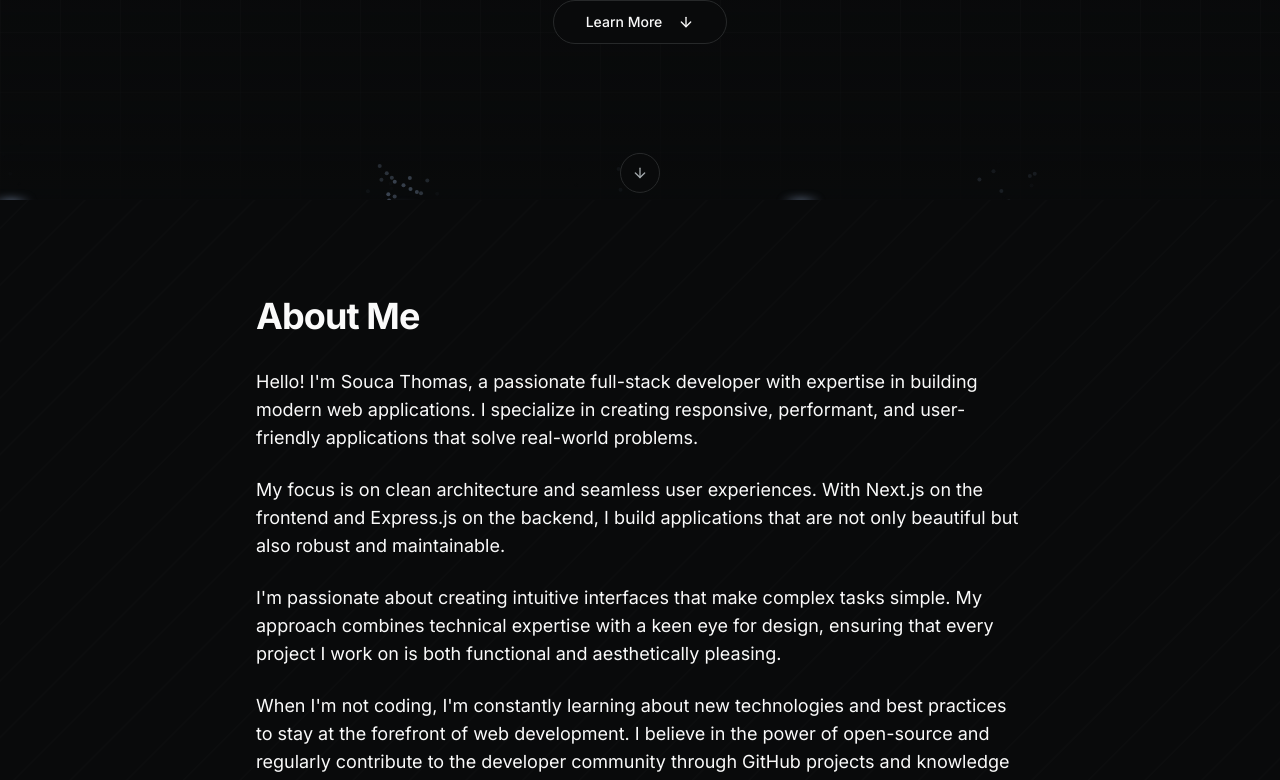
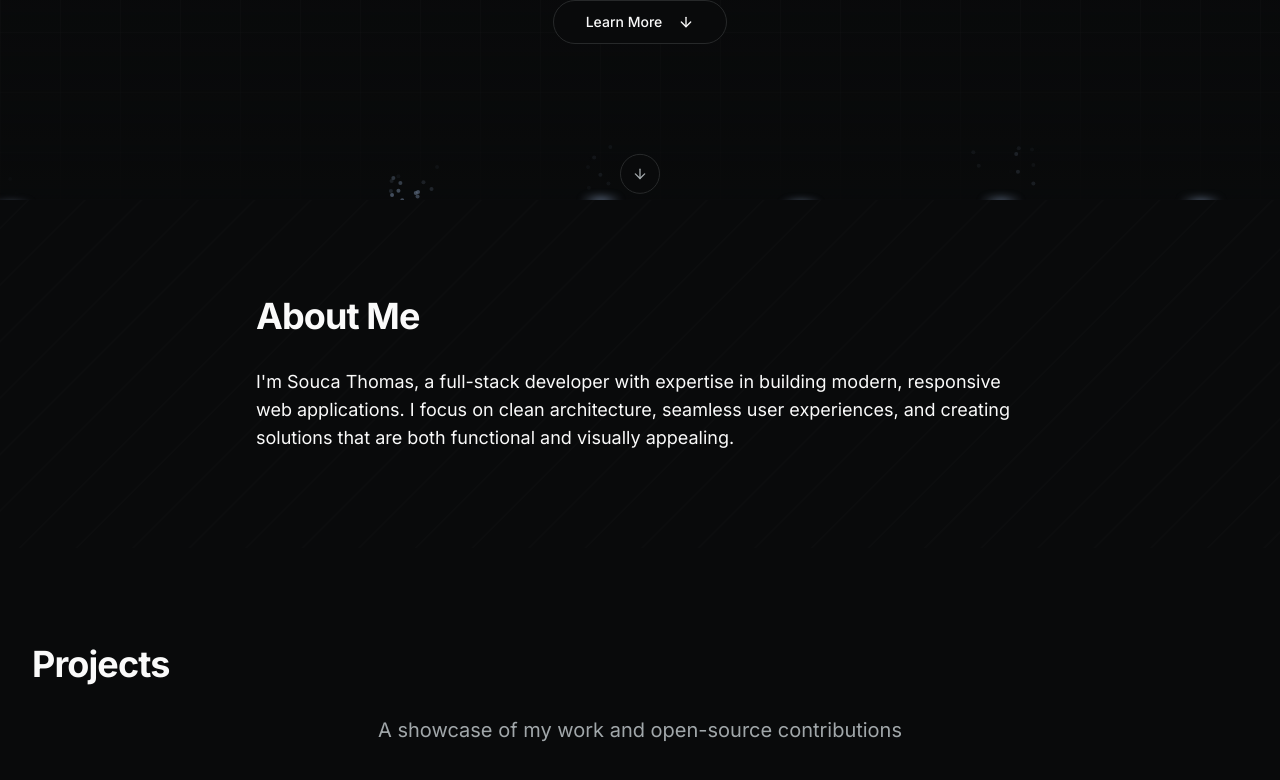
Before and after one commit to SoucaThomas/website, a Next.js app: page / in a window 1280 px wide. Shown: the part 600-1380 px from the top of the page. Built offline with nearby package versions, Linux system fonts and the light colour scheme.

Commit message:
fix: refine text in AboutSection and HeroSection for clarity and conciseness

```diff
--- a/app/globals.css
+++ b/app/globals.css
@@ -62,6 +62,12 @@ html {
   scroll-behavior: smooth;
 }
 
+* {
+  user-select: none;
+  -webkit-user-select: none;
+  -ms-user-select: none;
+}
+
 .section {
   @apply py-16 md:py-24;
 }
--- a/components/about-section.tsx
+++ b/components/about-section.tsx
@@ -19,43 +19,9 @@ export function AboutSection() {
             animate={isInView ? { opacity: 1, y: 0 } : { opacity: 0, y: 20 }}
             transition={{ duration: 0.5, delay: 0.1 }}
           >
-            Hello! I'm Souca Thomas, a passionate full-stack developer with expertise in building
-            modern web applications. I specialize in creating responsive, performant, and
-            user-friendly applications that solve real-world problems.
-          </motion.p>
-
-          <motion.p
-            className="text-lg"
-            initial={{ opacity: 0, y: 20 }}
-            animate={isInView ? { opacity: 1, y: 0 } : { opacity: 0, y: 20 }}
-            transition={{ duration: 0.5, delay: 0.2 }}
-          >
-            My focus is on clean architecture and seamless user experiences. With Next.js on the
-            frontend and Express.js on the backend, I build applications that are not only beautiful
-            but also robust and maintainable.
-          </motion.p>
-
-          <motion.p
-            className="text-lg"
-            initial={{ opacity: 0, y: 20 }}
-            animate={isInView ? { opacity: 1, y: 0 } : { opacity: 0, y: 20 }}
-            transition={{ duration: 0.5, delay: 0.3 }}
-          >
-            I'm passionate about creating intuitive interfaces that make complex tasks simple. My
-            approach combines technical expertise with a keen eye for design, ensuring that every
-            project I work on is both functional and aesthetically pleasing.
-          </motion.p>
-
-          <motion.p
-            className="text-lg"
-            initial={{ opacity: 0, y: 20 }}
-            animate={isInView ? { opacity: 1, y: 0 } : { opacity: 0, y: 20 }}
-            transition={{ duration: 0.5, delay: 0.4 }}
-          >
-            When I'm not coding, I'm constantly learning about new technologies and best practices
-            to stay at the forefront of web development. I believe in the power of open-source and
-            regularly contribute to the developer community through GitHub projects and knowledge
-            sharing.
+            I'm Souca Thomas, a full-stack developer with expertise in building modern, responsive
+            web applications. I focus on clean architecture, seamless user experiences, and creating
+            solutions that are both functional and visually appealing.
           </motion.p>
         </div>
       </div>
--- a/components/hero-section.tsx
+++ b/components/hero-section.tsx
@@ -52,8 +52,7 @@ export function HeroSection() {
           variants={item}
           className="text-xl md:text-2xl text-muted-foreground max-w-2xl mx-auto"
         >
-          Full-Stack Web Developer focused on crafting seamless user experiences with Next.js &
-          Express.
+          Full-Stack Web Developer based in Romania focused on crafting seamless user experiences
         </motion.p>
 
         <motion.div variants={item}>
```
